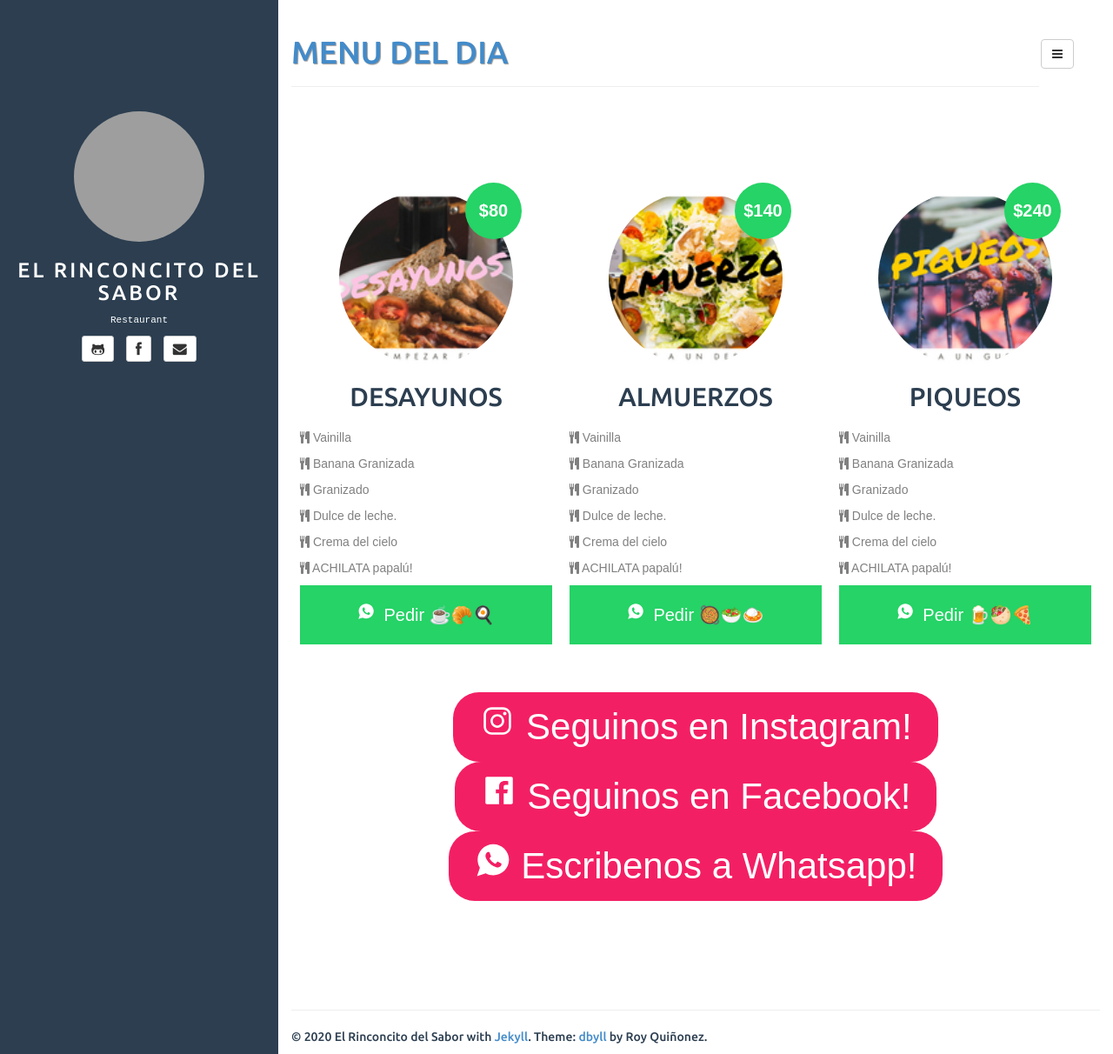
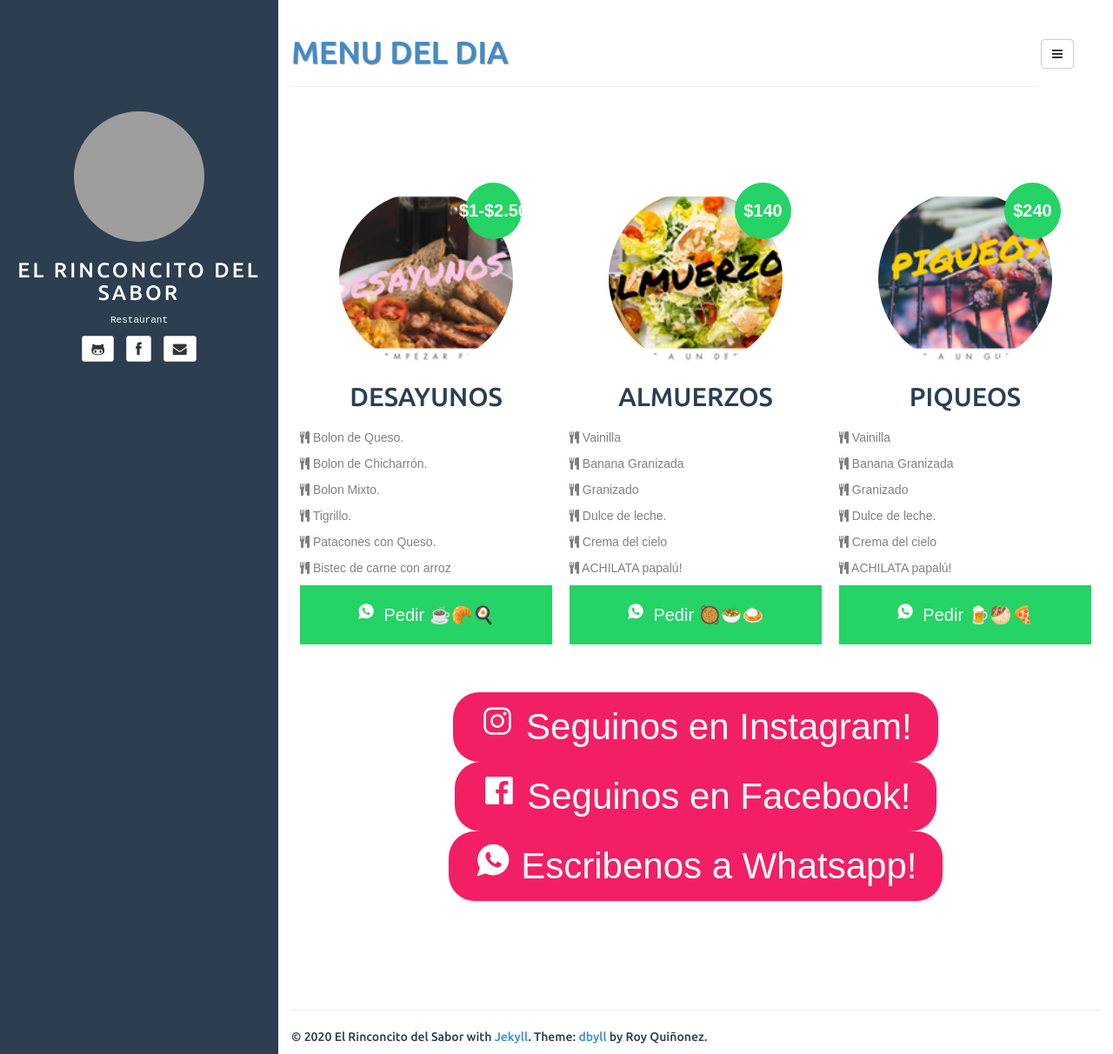
Before and after one commit to Roway007/Roway007.github.io, a Jekyll site: the page built from index.html, in a window 1280 px wide and 1212 px high. Shown: the whole window at 87% size. Built offline with Jekyll 4.4.1, drawn with Linux system fonts in a browser that asks for light colours; the list of posts is cut into pages by our own code; comment, search, counter and statistics services are not loaded; grey boxes are pictures that could not be loaded.

Commit message:
Update index.html

```diff
--- a/index.html
+++ b/index.html
@@ -41,32 +41,32 @@ tagline:
 				<div class="product">
 					<div class="image">
 						<img src="Desayunos.jpg">
-						<div class="price">$80</div>
+						<div class="price">$1-$2.50</div>
 					</div>
 					<h2>DESAYUNOS</h2>
 					<p>
 						<i class="fa fa-cutlery"></i>
-						Vainilla
+						Bolon de Queso.
 					</p>
 					<p>
 						<i class="fa fa-cutlery"></i>
-						Banana Granizada
+						Bolon de Chicharrón.
 					</p>
 					<p>
 						<i class="fa fa-cutlery"></i>
-						Granizado
+						Bolon Mixto.
 					</p>
 					<p>
 						<i class="fa fa-cutlery"></i>
-						Dulce de leche.
+						Tigrillo.
 					</p>
 					<p>
 						<i class="fa fa-cutlery"></i>
-						Crema del cielo
+						Patacones con Queso.
 					</p>
 					<p>
 						<i class="fa fa-cutlery"></i>
-						ACHILATA papalú!
+						Bistec de carne con arroz
 					</p>
 					<a href="https://wa.me/5930990291804?text=!%20ESCRIBEME%20PARA%20QUE%20PUEDAS%20PEDIR%20TU%20DESAYUNO%20!">
 						<ion-icon name="logo-whatsapp"></ion-icon>
```
